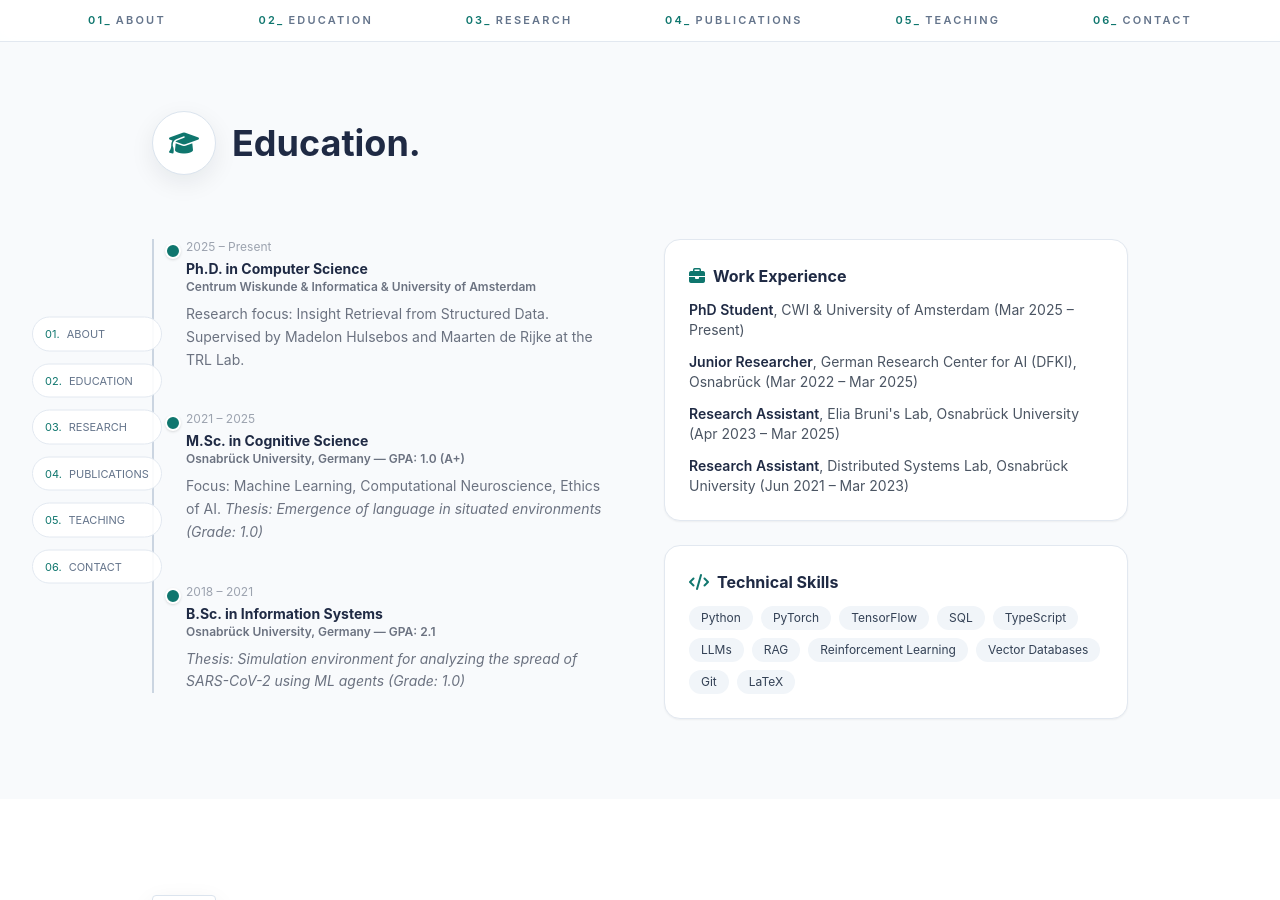
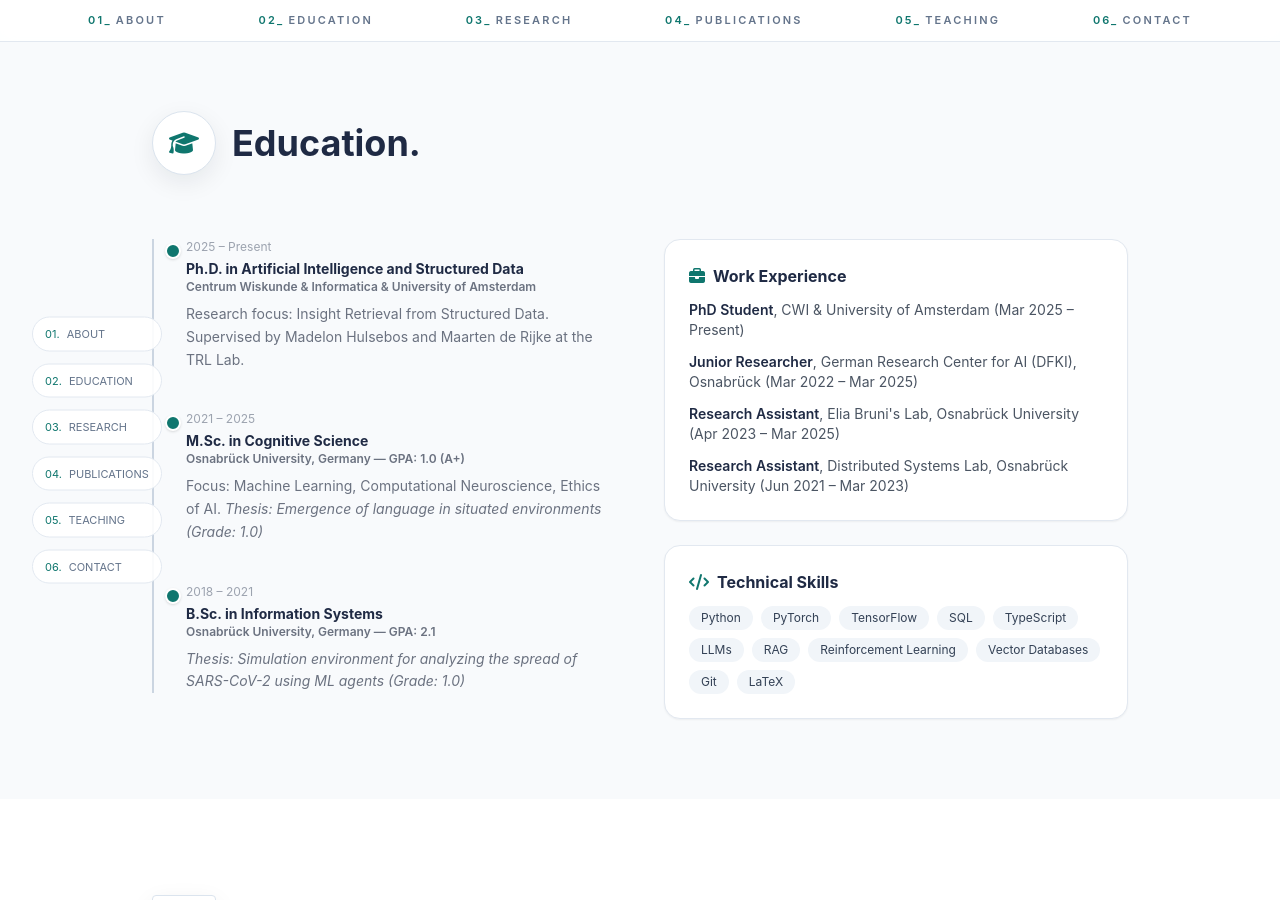
Before and after one commit to cowolff/cowolff.github.io, a Jekyll site: the page built from index.html, in a window 1280 px wide and 900 px high, scrolled down 895 px. Built offline with Jekyll 4.4.1, drawn with Linux system fonts in a browser that asks for light colours; nearby versions of some CDN libraries; comment, search, counter and statistics services are not loaded.

Commit message:
Update education.yml

```diff
--- a/_data/education.yml
+++ b/_data/education.yml
@@ -8,7 +8,7 @@
 #   thesis:      Optional thesis title and grade (plain text)
 
 - period: "2025 – Present"
-  degree: "Ph.D. in Computer Science"
+  degree: "Ph.D. in Artificial Intelligence and Structured Data"
   institution: "Centrum Wiskunde & Informatica & University of Amsterdam"
   details: "Research focus: Insight Retrieval from Structured Data. Supervised by Madelon Hulsebos and Maarten de Rijke at the TRL Lab."
 
```
